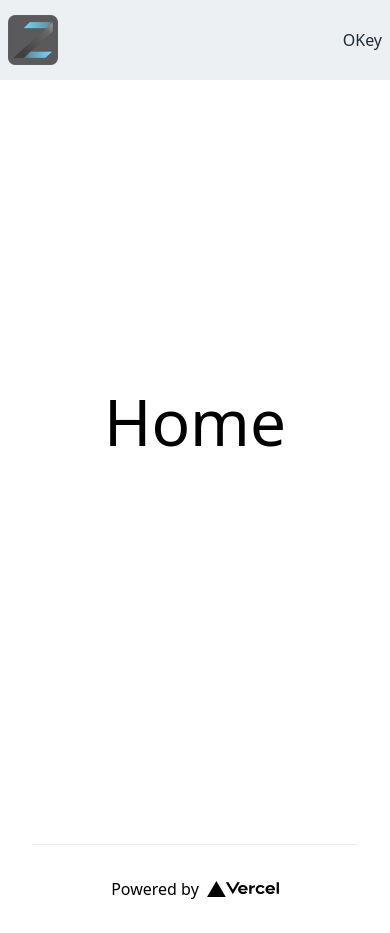
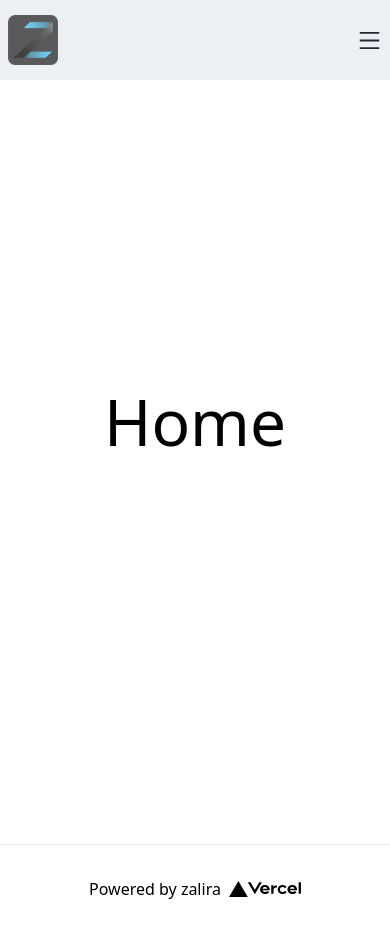
Before and after one commit to efrizalnf/zalira-official, a Next.js app: page / in a window 390 px wide. Built offline with nearby package versions, Linux system fonts and the light colour scheme.

Commit message:
Added Footer

```diff
--- /dev/null
+++ b/components/footer.jsx
@@ -0,0 +1,22 @@
+import Image from "next/image";
+import styles from '/styles/Home.module.css'
+
+const Footer = () => {
+
+    return (
+        <footer className={styles.footer}>
+            <a
+                href="https://zalira.my.id"
+                target="_blank"
+                rel="noopener noreferrer"
+            >
+                Powered by{' zalira'}
+                <span className={styles.logo}>
+                    <Image src="/vercel.svg" alt="Vercel Logo" width={72} height={16} />
+                </span>
+            </a>
+        </footer>
+    )
+}
+
+export default Footer;
--- a/components/navbar.js
+++ b/components/navbar.js
@@ -2,6 +2,7 @@ import Image from "next/image";
 import Link from "next/link";
 import NavLogo from '../public/assets/img/zlz tech.png';
 import React, { useState, useEffect } from 'react';
+import { AiOutlineClose, AiOutlineMail, AiOutlineMenu } from 'react-icons/ai';
 const Navbar = () => {
     const [nav, setNav] = useState(false);
     const [shadow, setShadow] = useState(false);
@@ -92,7 +93,7 @@ const Navbar = () => {
                             onClick={handleNav}
                             className='md:hidden'
                         >
-                            OKey
+                            <AiOutlineMenu size={25} />
                         </div>
                     </div>
                 </div>
@@ -125,12 +126,12 @@ const Navbar = () => {
                                     onClick={handleNav}
                                     className='rounded-full shadow-lg shadow-gray-400 p-3 cursor-pointer'
                                 >
-                                    Oke
+                                    <AiOutlineClose />
                                 </div>
                             </div>
                             <div className='border-b border-gray-300 my-4'>
                                 <p className='w-[85%] md:w-[90%] py-4'>
-                                    Let&#39;s build something legendary together
+                                    Zalira Official Website
                                 </p>
                             </div>
                         </div>
@@ -141,7 +142,7 @@ const Navbar = () => {
                                         Home
                                     </li>
                                 </Link>
-                                <Link href='/#about'>
+                                <Link href='/about'>
                                     <li onClick={() => setNav(false)} className='py-4 text-sm'>
                                         About
                                     </li>
@@ -167,47 +168,7 @@ const Navbar = () => {
                                     </li>
                                 </Link>
                             </ul>
-                            <div className='pt-40'>
-                                <p className='uppercase tracking-widest text-[#5651e5]'>
-                                    Let&#39;s Connect
-                                </p>
-                                <div className='flex items-center justify-between my-4 w-full sm:w-[80%]'>
-                                    <Link
-                                        href='https://www.linkedin.com/in/clint-briley-50056920a/'
-                                        target='_blank'
-                                        rel='noreferrer'
-                                    >
-                                        <div className='rounded-full shadow-lg shadow-gray-400 p-3 cursor-pointer hover:scale-105 ease-in duration-300'>
-                                            Oke2
-                                        </div>
-                                    </Link>
-                                    <Link
-                                        href='https://github.com/fireclint'
-                                        target='_blank'
-                                        rel='noreferrer'
-                                    >
-                                        <div className='rounded-full shadow-lg shadow-gray-400 p-3 cursor-pointer hover:scale-105 ease-in duration-300'>
-                                            Oke3
-                                        </div>
-                                    </Link>
-                                    <Link href='/#contact'>
-                                        <div
-                                            onClick={() => setNav(!nav)}
-                                            className='rounded-full shadow-lg shadow-gray-400 p-3 cursor-pointer hover:scale-105 ease-in duration-300'
-                                        >
-                                            Oke4
-                                        </div>
-                                    </Link>
-                                    <Link href='/resume'>
-                                        <div
-                                            onClick={() => setNav(!nav)}
-                                            className='rounded-full shadow-lg shadow-gray-400 p-3 cursor-pointer hover:scale-105 ease-in duration-300'
-                                        >
-                                            Oke5
-                                        </div>
-                                    </Link>
-                                </div>
-                            </div>
+
                         </div>
                     </div>
                 </div>
--- a/package.json
+++ b/package.json
@@ -11,7 +11,8 @@
   "dependencies": {
     "next": "13.0.0",
     "react": "18.2.0",
-    "react-dom": "18.2.0"
+    "react-dom": "18.2.0",
+    "react-icons": "^4.6.0"
   },
   "devDependencies": {
     "autoprefixer": "^10.4.13",
--- a/pages/_app.js
+++ b/pages/_app.js
@@ -1,11 +1,14 @@
+import Footer from '../components/footer'
 import NavBar from '../components/navbar'
 import '../styles/globals.css'
+
 
 function MyApp({ Component, pageProps }) {
   return (
     <>
       <NavBar />
       <Component {...pageProps} />
+      <Footer />
     </>
   )
 }
--- a/pages/about/index.jsx
+++ b/pages/about/index.jsx
@@ -19,18 +19,7 @@ export default function About() {
 
         </main>
 
-        <footer className={styles.footer}>
-            <a
-                href="https://vercel.com?utm_source=create-next-app&utm_medium=default-template&utm_campaign=create-next-app"
-                target="_blank"
-                rel="noopener noreferrer"
-            >
-                Powered by{' '}
-                <span className={styles.logo}>
-                    <Image src="/vercel.svg" alt="Vercel Logo" width={72} height={16} />
-                </span>
-            </a>
-        </footer>
+
     </div>)
 
 }
--- a/pages/index.js
+++ b/pages/index.js
@@ -19,18 +19,6 @@ export default function Home() {
 
       </main>
 
-      <footer className={styles.footer}>
-        <a
-          href="https://vercel.com?utm_source=create-next-app&utm_medium=default-template&utm_campaign=create-next-app"
-          target="_blank"
-          rel="noopener noreferrer"
-        >
-          Powered by{' '}
-          <span className={styles.logo}>
-            <Image src="/vercel.svg" alt="Vercel Logo" width={72} height={16} />
-          </span>
-        </a>
-      </footer>
     </div>
   )
 }
```
Also changed, not shown: 1 other file (tests, documents, lock files or other folders).
